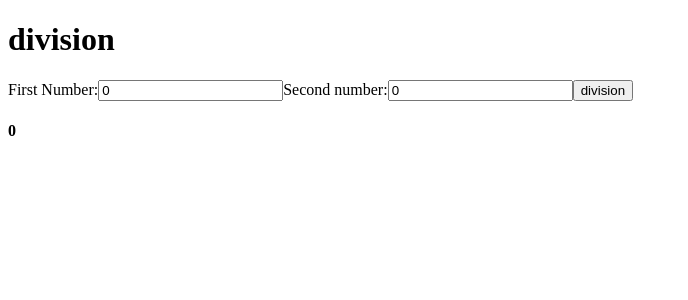
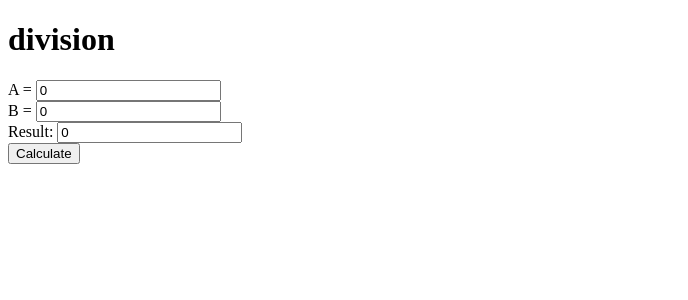
Before and after one commit to anupam-123/calculator-v1, an Angular app: page /division in a window 1280 px wide. Shown: the top 300 px of the page, without its empty margins (0-688 px from the left). Built offline with nearby package versions, Linux system fonts and the light colour scheme.

Commit message:
implement dynamic form

```diff
--- a/src/app/form-component/form-component.component.css
+++ b/src/app/form-component/form-component.component.css
@@ -5,3 +5,8 @@ input[type="number"]::-webkit-outer-spin-button {
   -webkit-appearance: none;
   margin: 0;
 }
+
+.custome-form-var{
+  display: flex;
+  flex-direction: column;
+}
--- a/src/app/form-component/form-component.component.html
+++ b/src/app/form-component/form-component.component.html
@@ -1,12 +1,22 @@
 <form [formGroup]="myForm" (ngSubmit)="onSubmit()">
-    <div>
-      <label for="first">First Number:</label>
-      <input type="number" required formControlName="first" id="first" name="first">
-      <label for="second">Second number:</label>
-      <input type="number" required formControlName="second" id="second" name="second">
-      <input type="submit" [disabled]="!myForm.valid" value="{{operation}}">
-    </div>
-    <div >
-      <h4>{{myForm.value.result}}</h4>
-    </div>
-  </form>
+  <div *ngFor="let letter of uppercaseAlphabet" class="form-group">
+    <label [for]="letter">{{ letter }} = </label>
+    <input
+      type="number"
+      [id]="letter"
+      [formControlName]="letter"
+      class="form-control"
+    />
+  </div>
+  <div class="form-group custom-form">
+    <label for="result">Result: </label>
+    <input
+      type="text"
+      id="result"
+      formControlName="result"
+      class="form-control"
+      readonly
+    />
+  </div>
+  <button type="submit" class="btn btn-primary">Calculate</button>
+</form>
--- a/src/app/form-component/form-component.component.ts
+++ b/src/app/form-component/form-component.component.ts
@@ -1,63 +1,64 @@
-import { Component, Input } from '@angular/core';
-import { FormControl, FormGroup, FormsModule, ReactiveFormsModule } from '@angular/forms';
-import { first } from 'rxjs';
+import { Component, Input, OnInit } from '@angular/core';
+import { FormControl, FormGroup, FormsModule, ReactiveFormsModule, Validators } from '@angular/forms';
 import { Logger } from '../log/loggers.service';
+import { CommonModule } from '@angular/common';
 
 @Component({
   selector: 'app-form-component',
   standalone: true,
-  imports: [FormsModule, FormComponentComponent, ReactiveFormsModule],
+  imports: [FormsModule, ReactiveFormsModule, CommonModule],
   templateUrl: './form-component.component.html',
-  styleUrl: './form-component.component.css',
+  styleUrls: ['./form-component.component.css'],
 })
-export class FormComponentComponent {
-  myForm = new FormGroup({
-    first: new FormControl(0),
-    second: new FormControl(0),
-    result: new FormControl(0)
-  });
+export class FormComponentComponent implements OnInit {
+  myForm!: FormGroup;
+  uppercaseAlphabet: string[] = [];
 
-  constructor(private logs: Logger){}
+  @Input() numberOfText = 2;
+  @Input() operation: string = '';
 
-  @Input()
-  operation: string = '';
+  constructor(private logs: Logger) {}
+
+  ngOnInit() {
+    this.createForm();
+  }
+
+  createForm() {
+    const formControls: { [key: string]: FormControl } = {};
+    this.uppercaseAlphabet = Array.from({ length: this.numberOfText }, (_, i) => String.fromCharCode(65 + i));
+
+    this.uppercaseAlphabet.forEach(letter => {
+      formControls[letter] = new FormControl(0, [Validators.required]);
+    });
+    formControls['result'] = new FormControl(0);
+    this.myForm = new FormGroup(formControls);
+  }
+
   onSubmit() {
+    const values = this.uppercaseAlphabet.map(letter => this.myForm.get(letter)?.value || 0);
+
+    let result = 0;
     switch (this.operation) {
       case 'add':
-        if (
-          this.myForm.value.first != null &&
-          this.myForm.value.second != null
-        ) {
-          this.myForm.value.result = this.myForm.value.first + this.myForm.value.second;
-          this.logs.log(`Addition performed: `);
-        }
+        result = values.reduce((sum, val) => sum + val, 0);
+        this.logs.log(`Addition performed: ${result}`);
         break;
       case 'sub':
-        if (
-          this.myForm.value.first != null &&
-          this.myForm.value.second != null
-        ) {
-          this.myForm.value.result = this.myForm.value.first - this.myForm.value.second;
-        }
+        result = values.reduce((diff, val) => diff - val);
+        this.logs.log(`Subtraction performed: ${result}`);
         break;
       case 'multiply':
-        if (
-          this.myForm.value.first != null &&
-          this.myForm.value.second != null
-        ) {
-          this.myForm.value.result = this.myForm.value.first * this.myForm.value.second;
-        }
+        result = values.reduce((prod, val) => prod * val, 1);
+        this.logs.log(`Multiplication performed: ${result}`);
         break;
       case 'division':
-        if (
-          this.myForm.value.first != null &&
-          this.myForm.value.second != null
-        ) {
-          this.myForm.value.result = this.myForm.value.first / this.myForm.value.second;
-        }
+        result = values.reduce((quot, val) => quot / val);
+        this.logs.log(`Division performed: ${result}`);
         break;
       default:
+        this.logs.log('Invalid operation');
         break;
     }
+    this.myForm.get('result')?.setValue(result);
   }
 }
--- a/src/app/operation/add/add.component.ts
+++ b/src/app/operation/add/add.component.ts
@@ -1,7 +1,7 @@
 import { Component, EventEmitter, OnInit, Output } from '@angular/core';
 import { FormsModule, NgModel } from '@angular/forms';
 import { FormComponentComponent } from '../../form-component/form-component.component';
-import { CalculatorService } from '../../app.component';
+// import { CalculatorService } from '../../app.component';
 import { ActivatedRoute } from '@angular/router';
 import { HeaderComponent } from '../../header/header.component';
 
```
Also changed, not shown: 1 other file (tests, documents, lock files or other folders).
